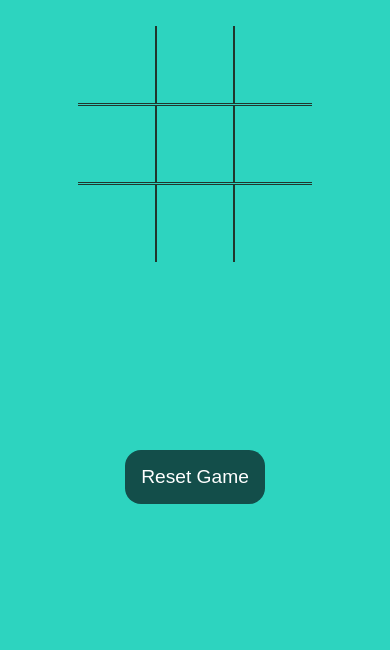
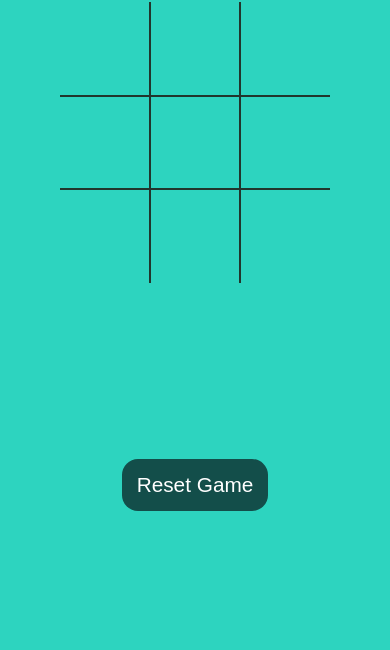
Before and after one commit to dhananjaysable/Tic-Tac-Toe, a plain HTML site: page index.html in a window 390 px wide. Shown: the part 194-844 px from the top of the page. Drawn offline with Linux system fonts and the light colour scheme.

Commit message:
Tic Tac Toe Game using HTML, CSS and JavaScript

```diff
--- a/style.css
+++ b/style.css
@@ -11,17 +11,18 @@ body {
 }
 
 .container {
-    margin-top: 30px;
+    margin-top: 2rem;
     height: 65vh;
     display: flex;
     justify-content: center;
     align-items: center;
     flex-direction: column;
-    gap: 8vmin;
+    gap: 2rem;
 }
 
 h1 {
     color: white;
+    font-size: 2rem;
 }
 
 .game {
@@ -31,36 +32,23 @@ h1 {
     flex-wrap: wrap;
     justify-content: center;
     align-items: center;
-    /* gap: 2vmin; */
 }
 
 .box {
     height: 20vmin;
     width: 20vmin;
-    /* border-radius: 1rem; */
     border: 1.5px solid rgb(33, 54, 44);
-    /* box-shadow: 0 0 1rem rgba(0, 0, 0, 0.3); */
-    font-size: 8vmin;
+    font-size: 10vmin;
     color: black;
     background-color: transparent;
-    transition: .1s ease-in;
+    transition: background-color 0.1s ease-in;
 }
 
 .box:hover {
     background-color: rgb(149, 250, 240);
 }
 
-#reset-btn {
-    padding: 1rem;
-    font-size: 1.2rem;
-    background-color: #134e4a;
-    color: #fff;
-    border-radius: 1rem;
-    border: none;
-    outline: none;
-    margin-top: 65px;
-}
-
+#reset-btn,
 #new-game {
     padding: 1rem;
     font-size: 1.2rem;
@@ -69,16 +57,20 @@ h1 {
     border-radius: 1rem;
     border: none;
     outline: none;
-    margin: 20px 0;
+    margin-top: 4.5rem;
+}
+
+#new-game {
+    margin-top: 1rem;
 }
 
 #msg {
     color: #ffffff;
-    font-size: 8vmin;
+    font-size: 2rem;
 }
 
 .msg-container {
-    height: 100vmin;
+    height: 100vh;
     display: flex;
     align-items: center;
     justify-content: center;
@@ -106,13 +98,48 @@ h1 {
     border-top: 0;
 }
 
+@media (max-width: 768px) {
+    .container {
+        gap: 1.5rem;
+    }
 
-@media (max-width:420px) {
-    .game{
-        padding: 18px 0;
+    .game {
+        width: 80vmin;
+    }
 
+    .box {
+        height: 20vmin;
+        width: 21vmin;
+        font-size: 10vmin;
     }
-    .msg-container{
-        height: 150vmin;
+
+    #msg {
+        font-size: 1.5rem;
     }
 }
+
+@media (max-width: 480px) {
+    .container {
+        gap: 1rem;
+    }
+
+    .game {
+        width: 90vmin;
+    }
+
+    .box {
+        height: 24vmin;
+        width: 23vmin;
+        font-size: 10vmin;
+    }
+
+    #msg {
+        font-size: 1.5rem;
+    }
+
+    #reset-btn,
+    #new-game {
+        font-size: 1.3rem;
+        padding: .9rem;
+    }
+}
```
